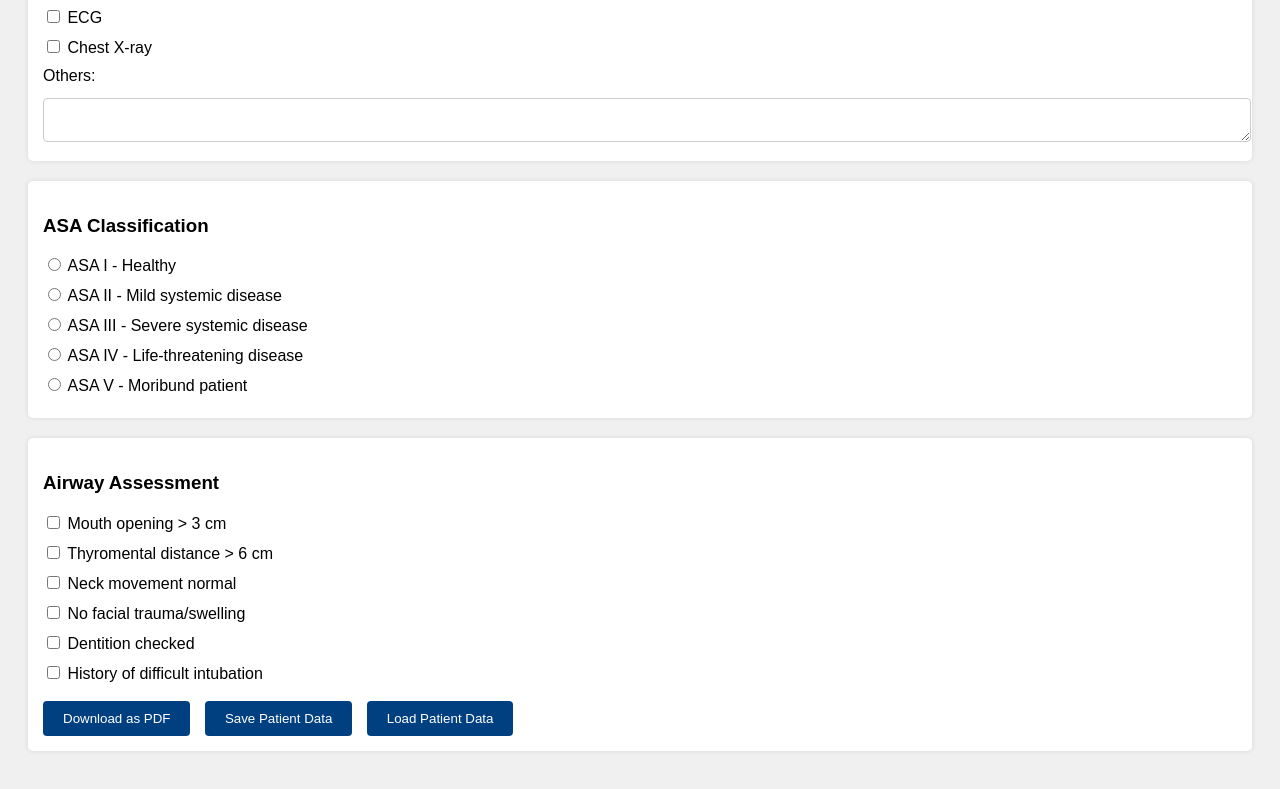
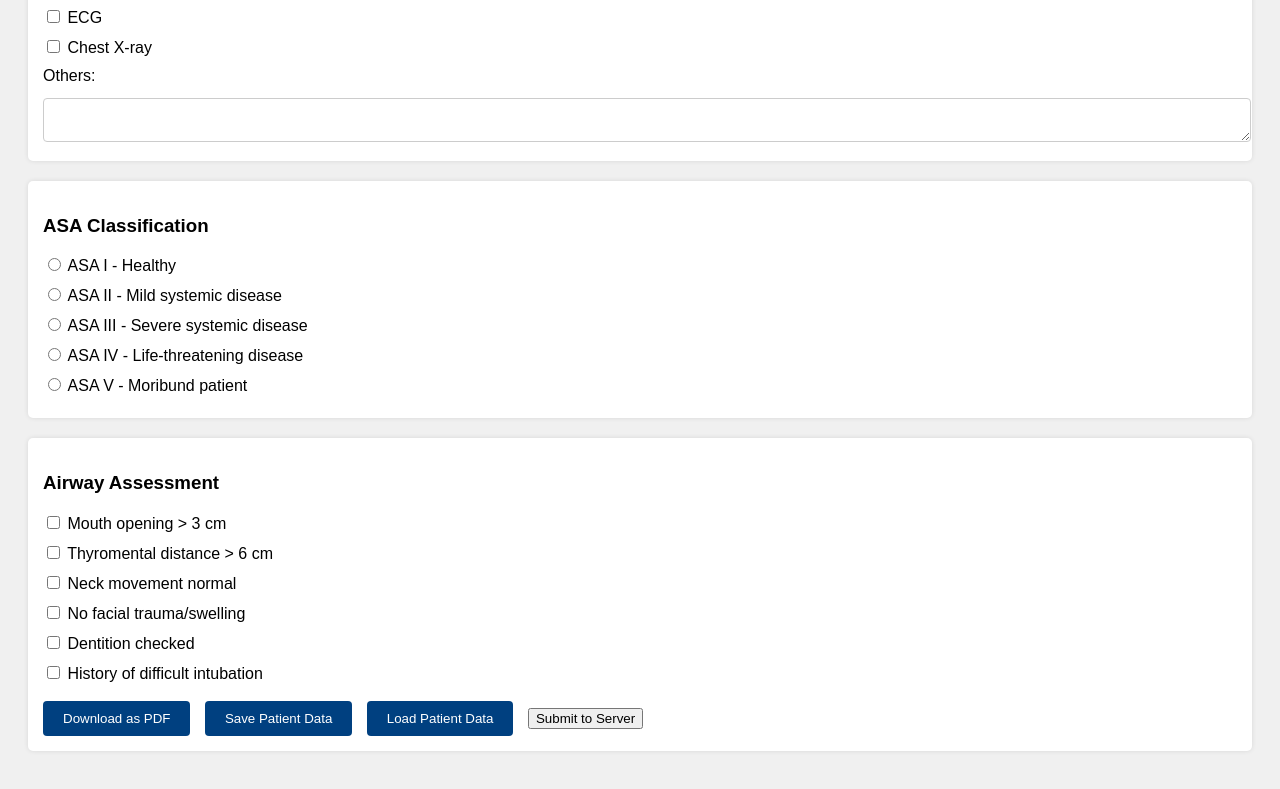
Before and after one commit to jeevabalaji-s/PAC, a website: page index.html in a window 1280 px wide. Shown: the part 2254-3043 px from the top of the page. Drawn offline with nearby package versions, Linux system fonts and the light colour scheme.

Commit message:
Update index.html

```diff
--- a/index.html
+++ b/index.html
@@ -193,6 +193,7 @@
     <button type="button" class="btn" onclick="generatePDF()">Download as PDF</button>
     <button type="button" class="btn" onclick="savePatientData()">Save Patient Data</button>
     <button type="button" class="btn" onclick="loadPatientData()">Load Patient Data</button>
+    <button type="submit">Submit to Server</button>
   </form>
 
   <!-- Libraries -->
```
